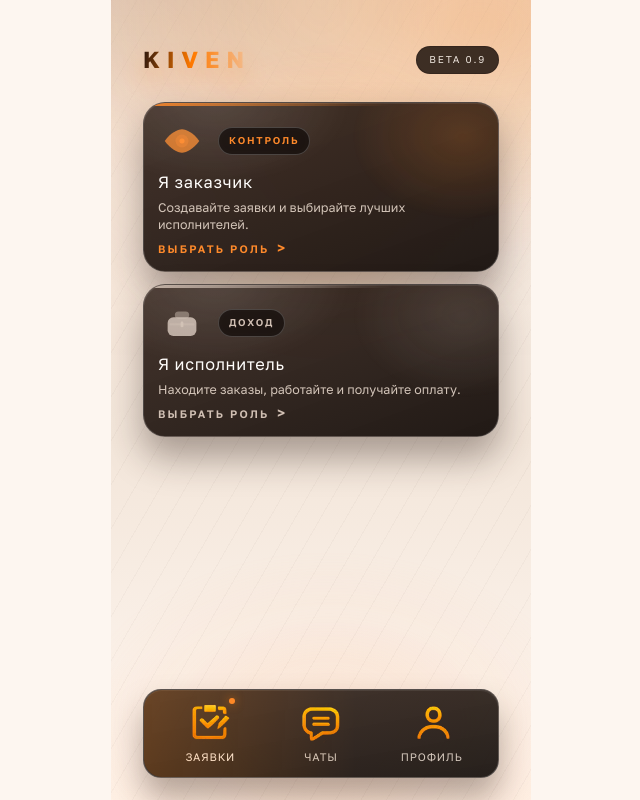
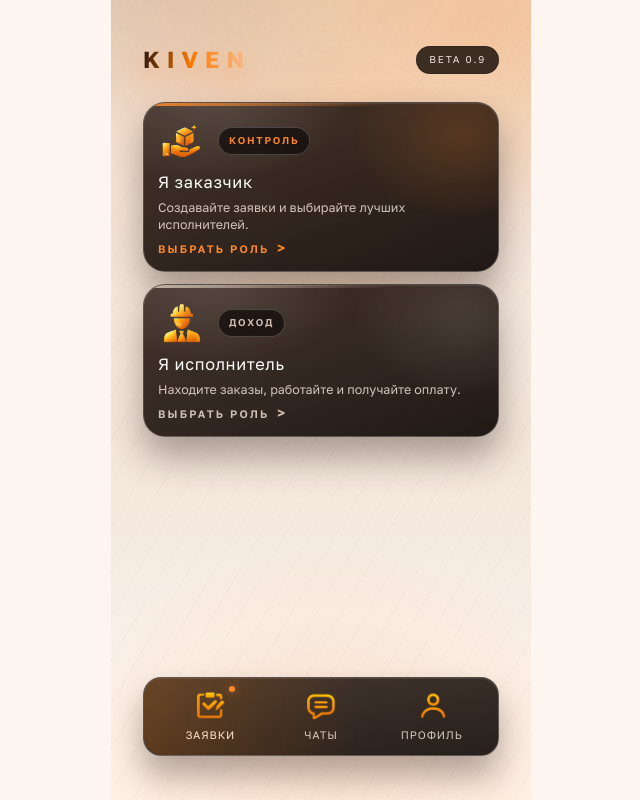
Before and after one commit to GameclubPro/misha, a React (Vite) app: page / in a window 1280 px wide. Shown: the whole page, without its empty margins (319-959 px from the left). Built offline with nearby package versions, Linux system fonts and the light colour scheme; a web font is replaced by a local one.

Commit message:
intro screen

```diff
--- a/src/App.css
+++ b/src/App.css
@@ -8,10 +8,11 @@
 }
 
 .screen {
+  --screen-pad-bottom: clamp(16px, 4vh, 22px);
   width: min(420px, 100%);
   min-height: 100svh;
   padding: clamp(24px, 6vh, 46px) clamp(20px, 5vw, 32px)
-    clamp(16px, 4vh, 22px);
+    var(--screen-pad-bottom);
   padding-top: calc(clamp(24px, 6vh, 46px) + var(--tg-safe-top, 0px));
   display: flex;
   flex-direction: column;
@@ -998,9 +999,14 @@
   color: var(--card-accent);
 }
 
+.choice-icon svg,
+.choice-icon img {
+  width: 40px;
+  height: 40px;
+  object-fit: contain;
+}
+
 .choice-icon svg {
-  width: 46px;
-  height: 46px;
   fill: currentColor;
 }
 
@@ -1051,12 +1057,17 @@
 .footer {
   width: 100%;
   margin-top: auto;
+  margin-bottom: calc(-1 * var(--screen-pad-bottom));
+  padding-bottom: calc(var(--screen-pad-bottom) + env(safe-area-inset-bottom, 0px));
   display: flex;
   flex-direction: column;
   align-items: center;
   gap: 10px;
   animation: fade-up 0.7s ease-out both;
   animation-delay: 0.28s;
+  position: sticky;
+  bottom: 0;
+  z-index: 2;
 }
 
 .bottom-nav {
@@ -1110,8 +1121,8 @@
 
 .nav-item svg,
 .nav-item img {
-  width: 40px;
-  height: 40px;
+  width: 30px;
+  height: 30px;
   object-fit: contain;
 }
 
--- a/src/App.tsx
+++ b/src/App.tsx
@@ -13,6 +13,8 @@ import deliveryIcon from "./assets/icons/delivery.webp";
 import requestsIcon from "./assets/icons/requests.webp";
 import chatsIcon from "./assets/icons/chats.webp";
 import profileIcon from "./assets/icons/profile.webp";
+import customerRoleImage from "./assets/roles/customer.webp";
+import executorRoleImage from "./assets/roles/executor.webp";
 
 type Role = "customer" | "executor";
 
@@ -484,14 +486,7 @@ function App() {
             >
               <div className="choice-top">
                 <span className="choice-icon" aria-hidden="true">
-                  <svg viewBox="0 0 64 64">
-                    <path
-                      d="M8 32c7.5-10.8 17.8-16.2 24-16.2S48.5 21.2 56 32c-7.5 10.8-17.8 16.2-24 16.2S15.5 42.8 8 32z"
-                      opacity="0.75"
-                    />
-                    <circle cx="32" cy="32" r="9" opacity="0.35" />
-                    <circle cx="32" cy="32" r="3.5" opacity="0.95" />
-                  </svg>
+                  <img src={customerRoleImage} alt="" />
                 </span>
                 <span className="choice-tag">Контроль</span>
               </div>
@@ -509,19 +504,7 @@ function App() {
             >
               <div className="choice-top">
                 <span className="choice-icon" aria-hidden="true">
-                  <svg viewBox="0 0 64 64">
-                    <rect x="12" y="24" width="40" height="26" rx="8" opacity="0.85" />
-                    <rect x="22" y="16" width="20" height="10" rx="5" opacity="0.45" />
-                    <rect x="30" y="30" width="4" height="8" rx="2" opacity="0.95" />
-                    <path
-                      d="M16 34h32"
-                      fill="none"
-                      stroke="currentColor"
-                      strokeWidth="3"
-                      strokeLinecap="round"
-                      opacity="0.35"
-                    />
-                  </svg>
+                  <img src={executorRoleImage} alt="" />
                 </span>
                 <span className="choice-tag">Доход</span>
               </div>
```
Also changed, not shown: src/assets/roles/customer.webp (added), src/assets/roles/executor.webp (added).
